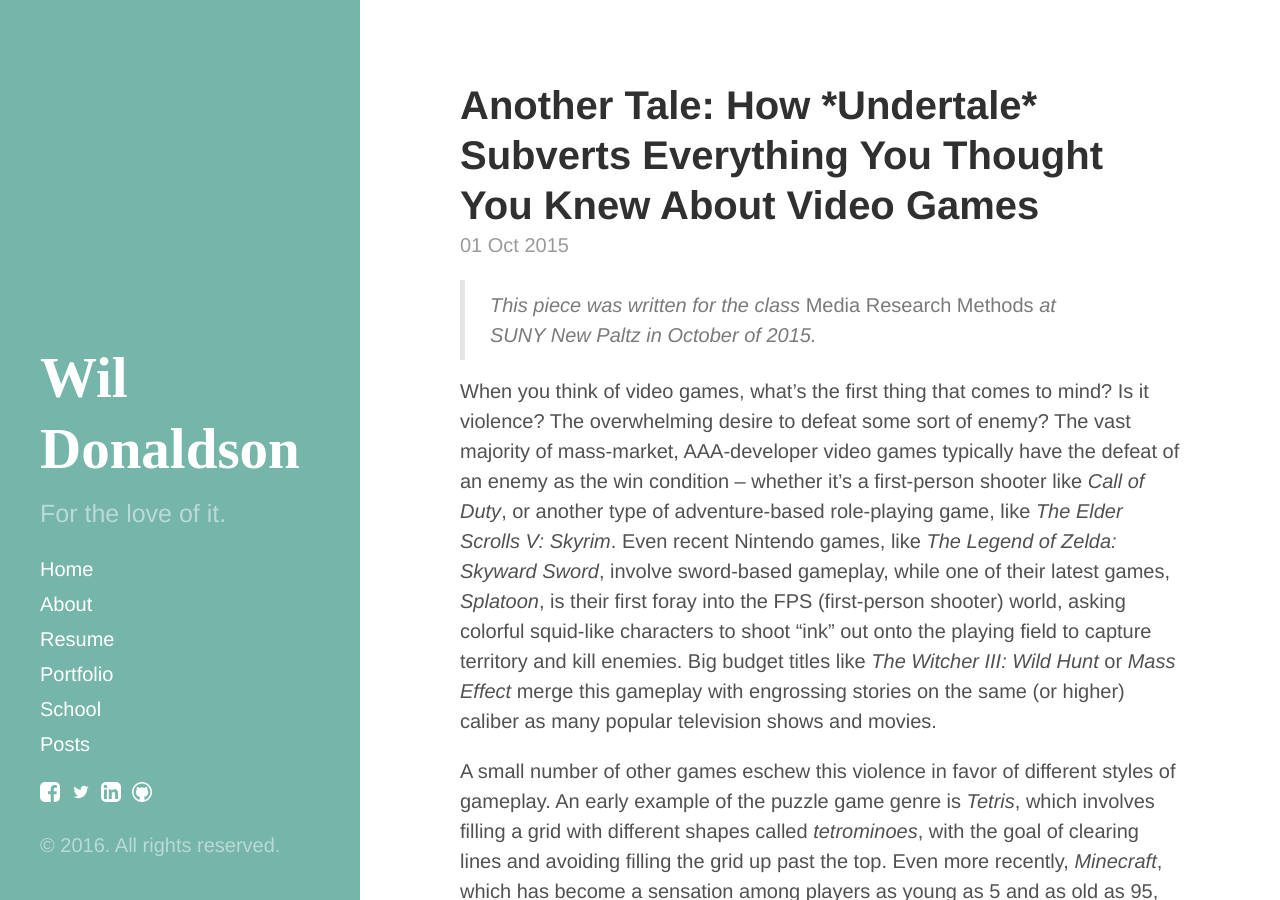
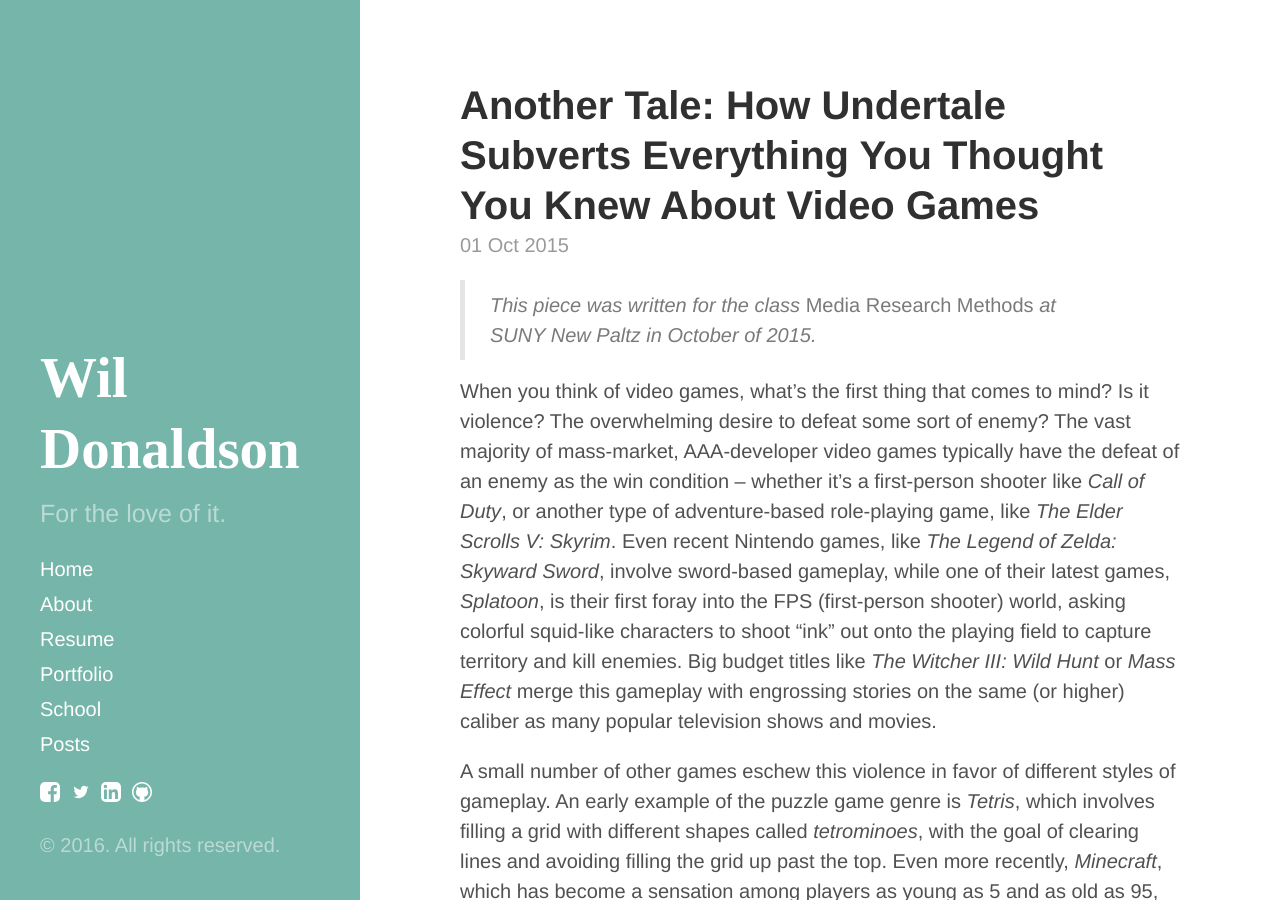
Before and after one commit to crownsedge/wildonaldson.me, a Jekyll site: the page built from _posts/2015-10-01-another-tale.md, in a window 1280 px wide and 900 px high. Built offline with Jekyll 4.4.1, drawn with Linux system fonts in a browser that asks for light colours; comment, search, counter and statistics services are not loaded.

```diff
--- a/_posts/2015-10-01-another-tale.md
+++ b/_posts/2015-10-01-another-tale.md
@@ -1,7 +1,7 @@
 ---
 published: true
 layout: post
-title: "Another Tale: How *Undertale* Subverts Everything You Thought You Knew About Video Games"
+title: "Another Tale: How Undertale Subverts Everything You Thought You Knew About Video Games"
 ---
 
 > _This piece was written for the class_ Media Research Methods _at SUNY New Paltz in October of 2015._
```
